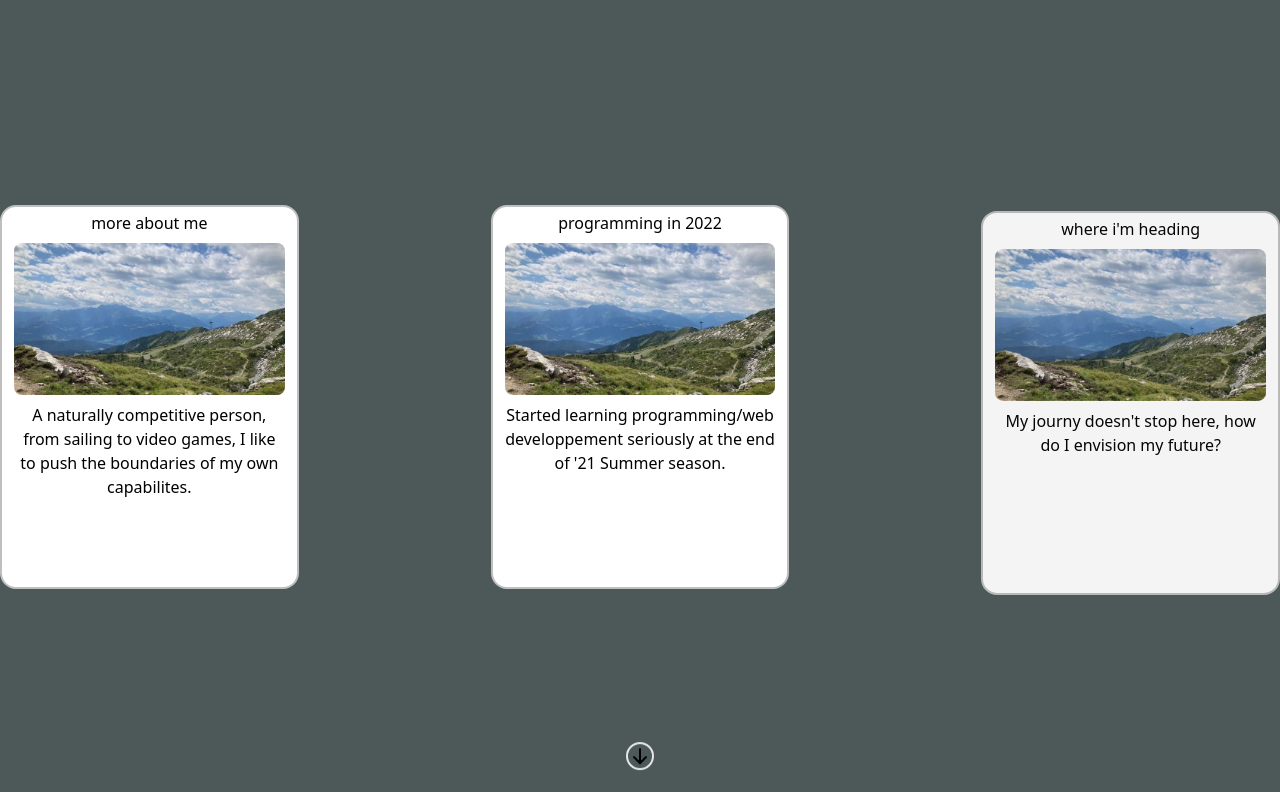
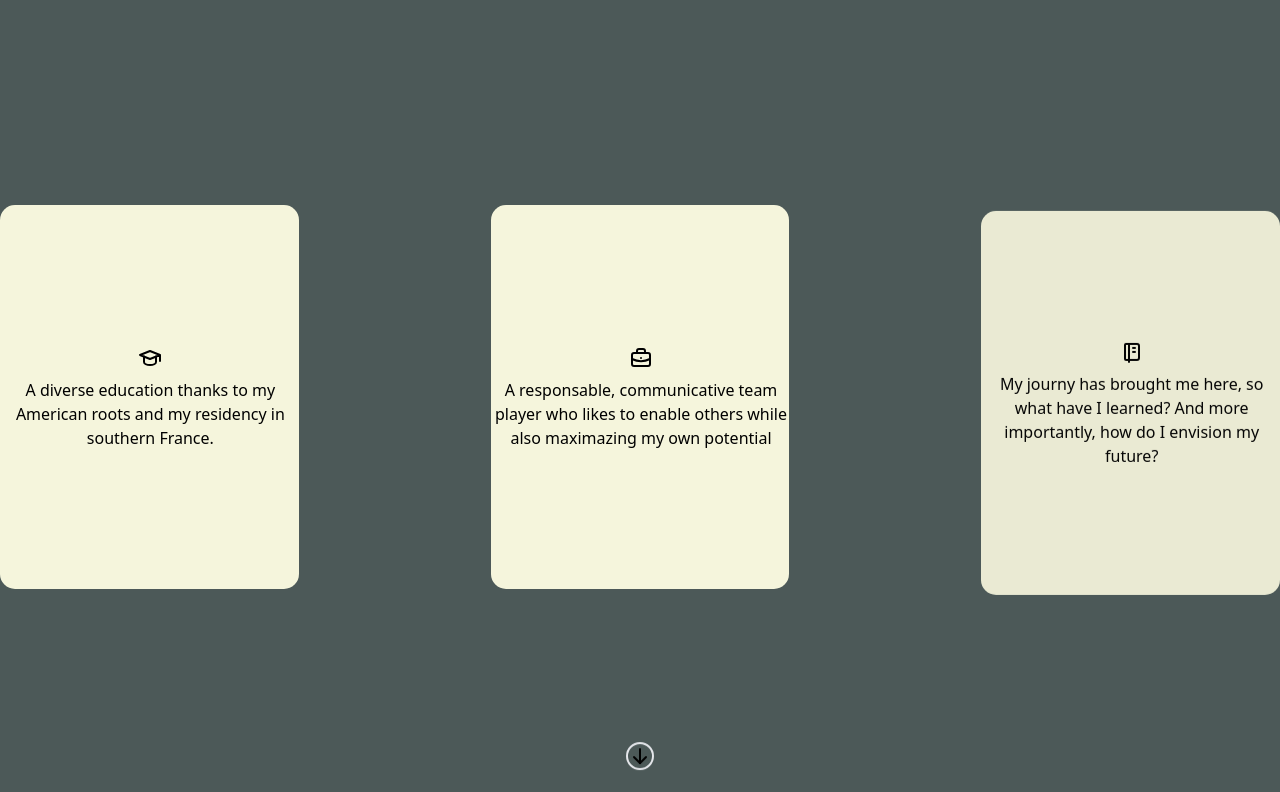
Before and after one commit to kieransweetman/portfolio, a plain HTML site: page index.html in a window 1280 px wide. Shown: the part 1603-2395 px from the top of the page. Drawn offline with nearby package versions, Linux system fonts and the light colour scheme; no server answers; a web font is replaced by a local one.

Commit message:
finished card flips

```diff
--- a/index.html
+++ b/index.html
@@ -71,7 +71,7 @@ hide scroll buttons when no longer in view and slowly fade in once they are -->
                 <div id="content" name='2' class="scroll-smooth h-screen  bg-[#BFBFBF]  snap-center" >
                     <div class="flex h-screen w-screen flex-wrap relative" id="">
                         <div class=" relative  h-1/2 w-1/2 flex items-center justify-center">
-                            <div class="static flex flex-col px-5 h-1/2 w-1/2 border-2 gap-10 justify-center items-center text-center rounded-xl ">
+                            <div class="static flex flex-col px-5 h-1/2 w-1/2 gap-10 justify-center items-center text-center rounded-xl ">
                                 <img class = " h-28 absolute top-20 left-44 overflow-visible" src="./portfolio/images/svg/dq.svg" alt="doubleQuotes" srcset="">
                                 <em><p id="quote" class=""></p></em>
 
@@ -101,50 +101,68 @@ hide scroll buttons when no longer in view and slowly fade in once they are -->
                 </div>
 
             <!-- section 3 -->
-                <div id="content" name='3' class="relative scroll-smooth flex f h-screen  flex-col justify-center items-center bg-[#4C5958] gap-10 snap-center" >
+                <div id="content" name='3' class="relative scroll-smooth flex f h-screen  flex-col justify-center items-center bg-[#4C5958] gap-10 snap-center " >
 
                     <div class=" h-fit relative flex flex-row w-screen justify-center gap-48" >
 
-                        <div class = ' px-3 rounded-2xl flex flex-col h-96 w-80  border-2 border-[#BFBFBF] bg-white  items-center justify-start' id="infoCards" data-aos="fade-up" data-aos-delay="600" data-aos-duration="1000" data-aos-easing="">
-                            <div class="flex flex-col items-center justify-center" id="front">
-                                <p class="mt-1 mb-2">more about me</p>
-                                <img  class = "h-fit rounded-lg" src="./portfolio/images/range.jpg" alt="">
+                        <div class = ' rounded-2xl flex flex-col h-96 w-80    items-center justify-start ' id="infoCards" name="1" data-aos="fade-up" data-aos-delay="600" data-aos-duration="1000" data-aos-easing="">
+                            <div id="inner">
+                                <div class="flex flex-col items-center justify-center" id="front" >
+                                    <img  class = "h-fit rounded-lg" src="./portfolio/images/svg/school.svg" alt="">
                                     <p class = "text-center mt-2">
-                                A naturally competitive person, from sailing to video games, I like to push the boundaries of my own capabilites.
+                                    A diverse education thanks to my American roots and my residency in southern France.
                                     </p>
                                 </div>
-                            <div class = "hidden" id="back" >
-                                <p class="backCardText">
-                                    this is a test
+                                <div id="back" class="flex h-full w-full justify-center">
+                                    <div class= 'flex flex-col justify-center items-center gap-7'>
+                                        <button class="h-1/4 w-3/4 border-2 rounded-lg ">
+                                            highschool diploma
+                                        </button>
+                                        <button class="h-1/4 w-3/4 border-2 rounded-lg ">
+                                            Social Science (minor in Economics) Bachelors from Paul valery
+                                        </button>
+                                        <button class="h-1/4 w-3/4 border-2 rounded-lg ">
+                                            Preparing for a state-recognized diploma in web developpement at Diginamic
+                                        </button>
+                                    </div>
+                                </div>
+                            </div>
+
+
+                        </div>
+
+
+                        <div class = ' static rounded-2xl flex flex-col  h-96 w-80  items-center justify-start' id="infoCards" name="2" data-aos="fade-up" data-aos-delay="1200" data-aos-duration="1000" data-aos-easing="">
+                            <div id="inner">
+                                <div class="flex flex-col items-center justify-center" id="front">
+                                    <img  class = "h-fit rounded-lg" src="./portfolio/images/svg/briefcase.svg" alt="">
+                                    <p class= "text-center mt-2">A responsable, communicative team player who likes to enable others while also maximazing my own potential</p>
+                                </div>
+                                <div id="back" class="flex h-full w-full justify-center">
+                                    <div class = "flex flex-col h-full w-full justify-center items-center gap-10" >
+                                        <button class="border-2 rounded-lg h-1/4 w-3/4">Administrative aide/ Gate-keeper</button>
+                                        <button class="border-2 rounded-lg h-1/4 w-3/4">Event/Tournement Organizer</button>
+                                    </div>
+                                </div>
+                            </div>
+
+                        </div>
+                        <div class = 'rounded-2xl flex flex-col h-96 w-80  items-center justify-start' id="infoCards" name="3" data-aos="fade-up" data-aos-delay="1800" data-aos-duration="1000" data-aos-easing="">
+                            <div id="inner">
+                                <div class="flex flex-col items-center justify-center" id="front" >
+                                    <img  class = "h-fit w-fit rounded-lg" src="./portfolio/images/svg/notebook.svg" alt="">
+                                    <p class= "text-center mt-2">
+                                        My journy has brought me here, so what have I learned? And more importantly, how do I envision my future?
                                     </p>
                                 </div>
+                                <div  id="back" class=" flex h-full w-full justify-center">
+                                    <div class = "flex flex-col justify-center items-center gap-10 w-full">
+                                        <button class="border-2 rounded-lg  h-1/4 w-3/4">Skills</button>
+                                        <button class="border-2 rounded-lg h-1/4 w-3/4">Programming</button>
                                     </div>
-                        <div class = ' px-3 rounded-2xl flex flex-col  h-96 w-80   border-2 border-[#BFBFBF] bg-white  items-center justify-start' id="infoCards" data-aos="fade-up" data-aos-delay="1200" data-aos-duration="1000" data-aos-easing="">
-                            <div class="flex flex-col items-center justify-center" id="front">
-                                <p class="mt-1 mb-2">programming in 2022</p>
-                                <img  class = "h-fit rounded-lg" src="./portfolio/images/range.jpg" alt="">
-                                <p class= "text-center mt-2">Started learning programming/web developpement seriously at the end of '21 Summer season.</p>
-                            </div>
-                            <div class = "hidden" id="back">
-                                <p class="backCardText">
-                                    this is a test
-                                </p>
+
                                 </div>
                             </div>
-                        <div class = 'px-3 rounded-2xl flex flex-col h-96 w-80  border-2 border-[#BFBFBF] bg-white  items-center justify-start' id="infoCards" data-aos="fade-up" data-aos-delay="1800" data-aos-duration="1000" data-aos-easing="">
-                            <div class="flex flex-col items-center justify-center" id="front">
-                                <p class="mt-1 mb-2">where i'm heading</p>
-                                <img  class = "h-fit rounded-lg" src="./portfolio/images/range.jpg" alt="">
-                                <p class= "text-center mt-2">
-                                    My journy doesn't stop here, how do I envision my future?
-                                </p>
-                            </div>
-                            <div class = "hidden" id="back">
-                                <p class="backCardText">
-                                    this is a test
-                                </p>
-                            </div>
-
                         </div>
                     </div>
 
--- a/portfolio/css/input.css
+++ b/portfolio/css/input.css
@@ -11,16 +11,47 @@
     transition-property: opactiy;
     transition-delay: 1s;
 }
-#timeline_info {
-    transition-delay: 0s;
+#infoCards{
+    background: transparent;
+
+
+}
+#inner {
+    padding: 1px 1px;
+    background-color: beige;
+    position: relative;
+    border-radius: 15px;
+    width: 100%;
+    height: 100%;
+    perspective: 1000px;
+    transition: transform 0.8s ease-in-out;
+    transform-style: preserve-3d;
+    backface-visibility: hidden;
+
+
+
+}
+#infoCards:hover  #inner {
+    transform: rotateY(180deg);
+
+}
+#front, #back {
+    position: absolute;
+    height: 100%;
+    width: 100%;
+    backface-visibility: hidden;
+
 }
 #back {
-    visibility: none;
-}
-#backCardText {
+    background-color: beige;
+    border-radius: 20px;
     transform: rotateY(180deg);
 }
 
-/* #timeline_info:focus {
-    transform: rotateY(180deg);
-} */
+button:hover {
+    background-color: #4C5958;
+}
+
+button:active {
+    background-color: beige;
+}
--- /dev/null
+++ b/portfolio/notes.txt
@@ -0,0 +1 @@
+1. is there a way to set a theme for buttons in tailwind?
--- a/portfolio/scripts/script.js
+++ b/portfolio/scripts/script.js
@@ -84,30 +84,30 @@ function name_extractor(element) {
 // card flipper -- to work on
 
 const infoCards = document.querySelectorAll('#infoCards')
-
-infoCards.forEach(card => {
-    card.addEventListener('click', () => {
-        let side = getSide(card);
+const frontCards = document.querySelectorAll('#front')
+const backCards = document.querySelectorAll('#back');
 
 
 
+// infoCards.forEach(card => {
+//     card.addEventListener('mouseover', function(event){
+//         if (event.currentTarget !== event.target) {
+//             return
+//         }
+//         let element = event.currentTarget;
+//         element.style.transform = "rotateY(180deg)";
+//         element.style.transition = 'transform 0s 0.8s';
+//     }, {
+//         capture: true,
 
-    })
-})
+//     }, false)
+// })
 
+// function random(elem){
+//     console.log(elem)
+// }
 
-function getSide(card){
-    const side = card.firstElementChild.getAttribute('id');
-    return side;
-}
-
-function cardFlipper(side){
-    if (side === 'front') {
-
-    }
-}
-
-// quote
+// quote generator
 
 async function getQuote() {
     const api_url = "https://stoicquotesapi.com/v1/api/quotes/random";
```
Also changed, not shown: portfolio/css/output.css, portfolio/images/svg/brand-css3.svg (added), portfolio/images/svg/brand-github.svg (added), portfolio/images/svg/brand-html5.svg (added), portfolio/images/svg/brand-javascript.svg (added), portfolio/images/svg/brand-python.svg (added), portfolio/images/svg/briefcase.svg (added), portfolio/images/svg/code.svg (added), portfolio/images/svg/notebook.svg (added), portfolio/images/svg/school.svg (added). Lines whose indentation alone changed are shown as unchanged.
